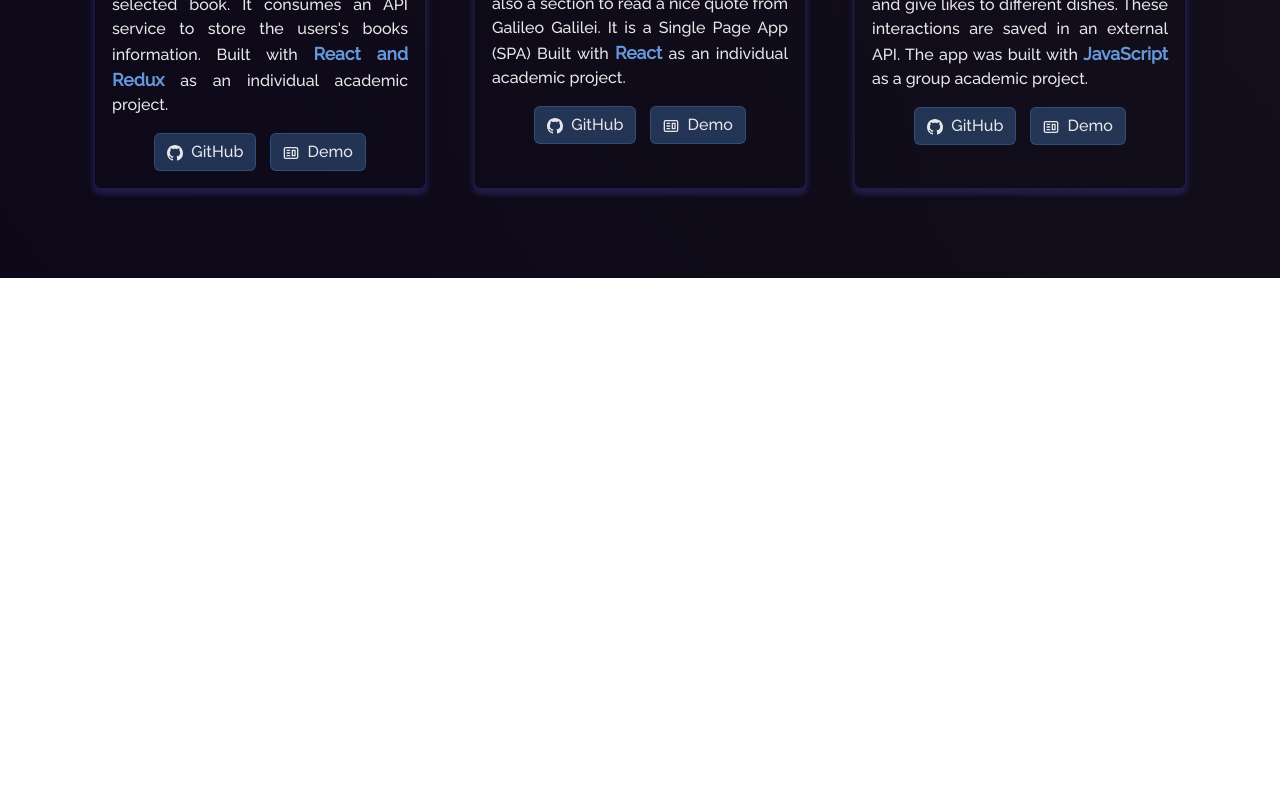
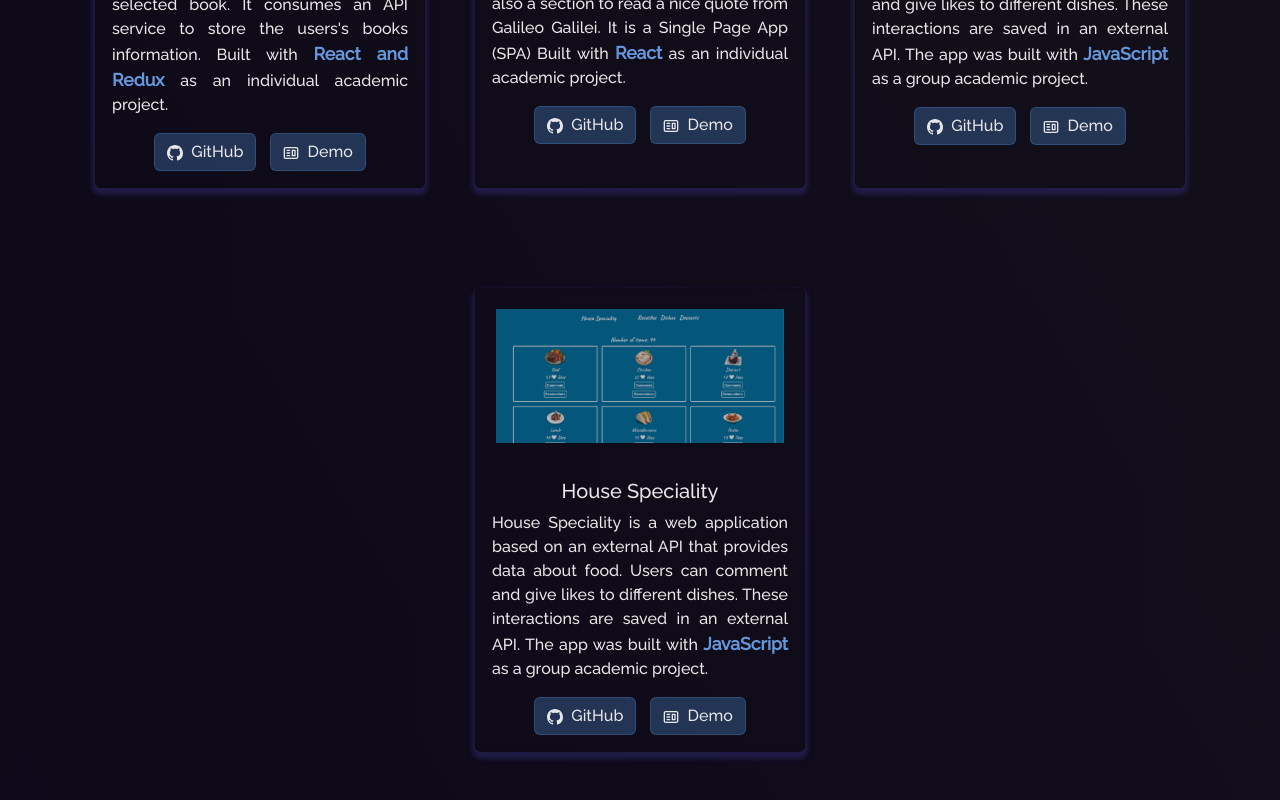
Before and after one commit to DarioAlessioR/Portfolio-DarioAlessio, a React (Create React App) app: page /project in a window 1280 px wide. Shown: the part 1311-2111 px from the top of the page. Before the commit the page ends 1589 px from the top, so only its background shows below. Built offline with nearby package versions, Linux system fonts and the light colour scheme.

Commit message:
Update Projects.js

```diff
--- a/src/components/Projects/Projects.js
+++ b/src/components/Projects/Projects.js
@@ -127,6 +127,21 @@ function Projects() {
               demoLink="https://house-speciality.netlify.app/"
             />
           </Col>
+
+          <Col md={4} className="project-card">
+            <ProjectCard
+              imgPath={gastronomy}
+              isBlog={false}
+              title="House Speciality"
+              description=<p>House Speciality is a web application based on an external API
+               that provides data about food.
+               Users can comment and give likes to different dishes. These interactions are
+               saved in an external API. The app was built with <span className="stack">JavaScript</span> as a
+                 group academic project.</p>
+              ghLink="https://github.com/DarioAlessioR/JS-Capstone/tree/dev"
+              demoLink="https://house-speciality.netlify.app/"
+            />
+          </Col>
         </Row>
       </Container>
     </Container>
```
